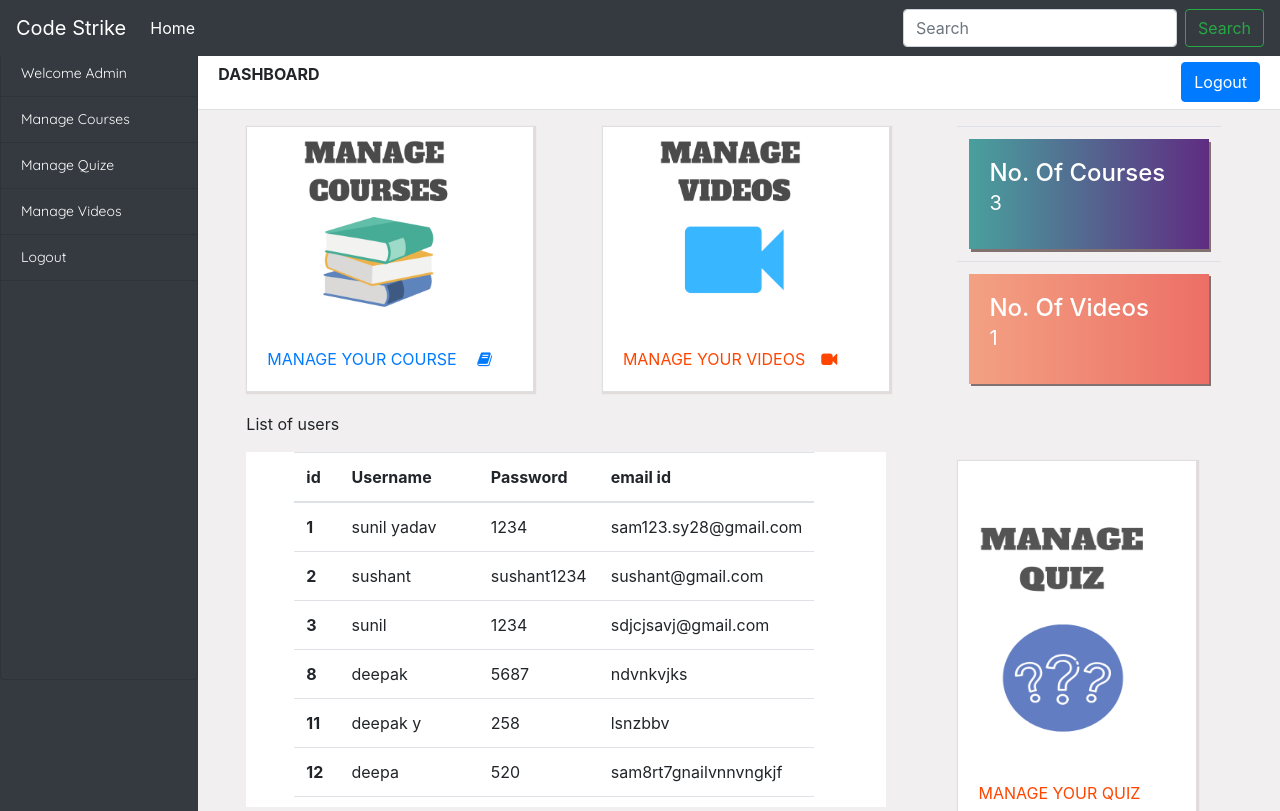
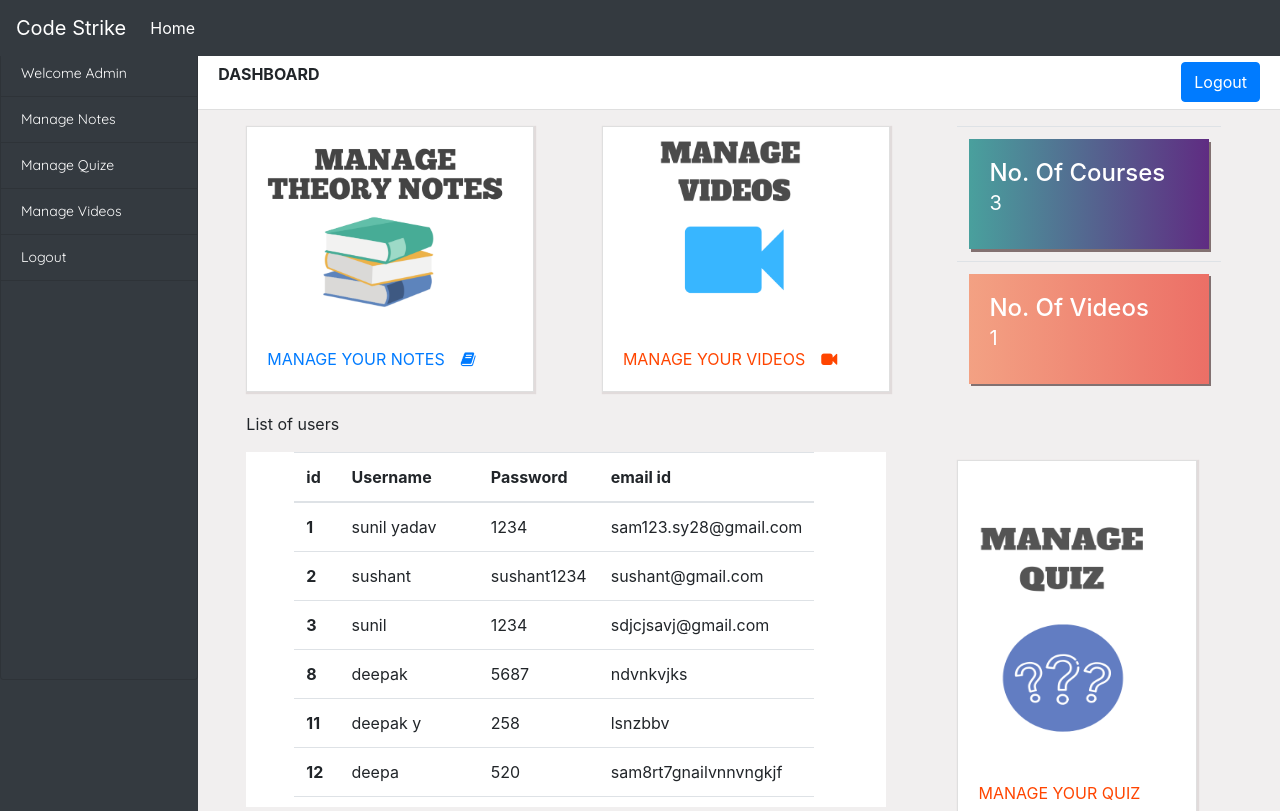
Before and after one commit to Deven3528/uniquedeveloper, a PHP site: page /MyResponsiveWebsiteDemo/admin/admin_main.php in a window 1280 px wide. Shown: the top 811 px of the page. Run offline with PHP 8.4, Linux system fonts and the light colour scheme; data comes from the database, SQL or seed files in the repository; some libraries are stand-ins or nearby versions.

Commit message:
navbar changes

```diff
--- a/admin/admin_main.php
+++ b/admin/admin_main.php
@@ -121,10 +121,10 @@ background: linear-gradient(to right, #F3A183, #EC6F66); /* W3C, IE 10+/ Edge, F
         <a class="nav-link disabled" href="#">Disabled</a>
       </li> -->
     </ul>
-    <form class="form-inline my-2 my-lg-0">
+    <!-- <form class="form-inline my-2 my-lg-0">
       <input class="form-control mr-sm-2" type="search" placeholder="Search" aria-label="Search">
       <button class="btn btn-outline-success my-2 my-sm-0" type="submit">Search</button>
-    </form>
+    </form> -->
   </div>
 </nav>
 
@@ -137,7 +137,7 @@ background: linear-gradient(to right, #F3A183, #EC6F66); /* W3C, IE 10+/ Edge, F
         <div class="col-sm-2 col-md-2 sidebar badge-dark" style="margin:inherit;" id="sidebar" >
          <ul class="list-group text-white sidebar-list">
             <li class="list-group-item  bg-dark "><a href="">Welcome Admin</a></li>
-            <li class="list-group-item bg-dark "><a href="manage_courses/manage_courses.php">Manage Courses</a></li>
+            <li class="list-group-item bg-dark "><a href="manage_courses/manage_courses.php">Manage Notes</a></li>
             <li class="list-group-item bg-dark"><a href="manage_quiz\manage_quiz.php">Manage Quize</a></li>
             <li class="list-group-item bg-dark"><a href="manage_videos\manage_videos.php">Manage Videos</a></li>
             <!-- <li class="list-group-item bg-dark"><a href="">Manage Comments</a></li> -->
@@ -172,7 +172,7 @@ background: linear-gradient(to right, #F3A183, #EC6F66); /* W3C, IE 10+/ Edge, F
 
               <img class="myimg" src="../uploadimg/file3.png" alt="Card" width="288" height="200">
               <div class="card-body">
-                <p class="card-text"><a href="manage_courses/manage_courses.php" style="text-decoration: none;">MANAGE YOUR COURSE <i class="fa fa-book ml-3"></i></a></p>
+                <p class="card-text"><a href="manage_courses/manage_courses.php" style="text-decoration: none;">MANAGE YOUR NOTES<i class="fa fa-book ml-3"></i></a></p>
               </div>
             </div>
 
```
Also changed, not shown: admin/manage_quiz/manage_quiz.php (+4 -4 lines), uploadimg/file3.png, uploadimg/file31.png (added).
